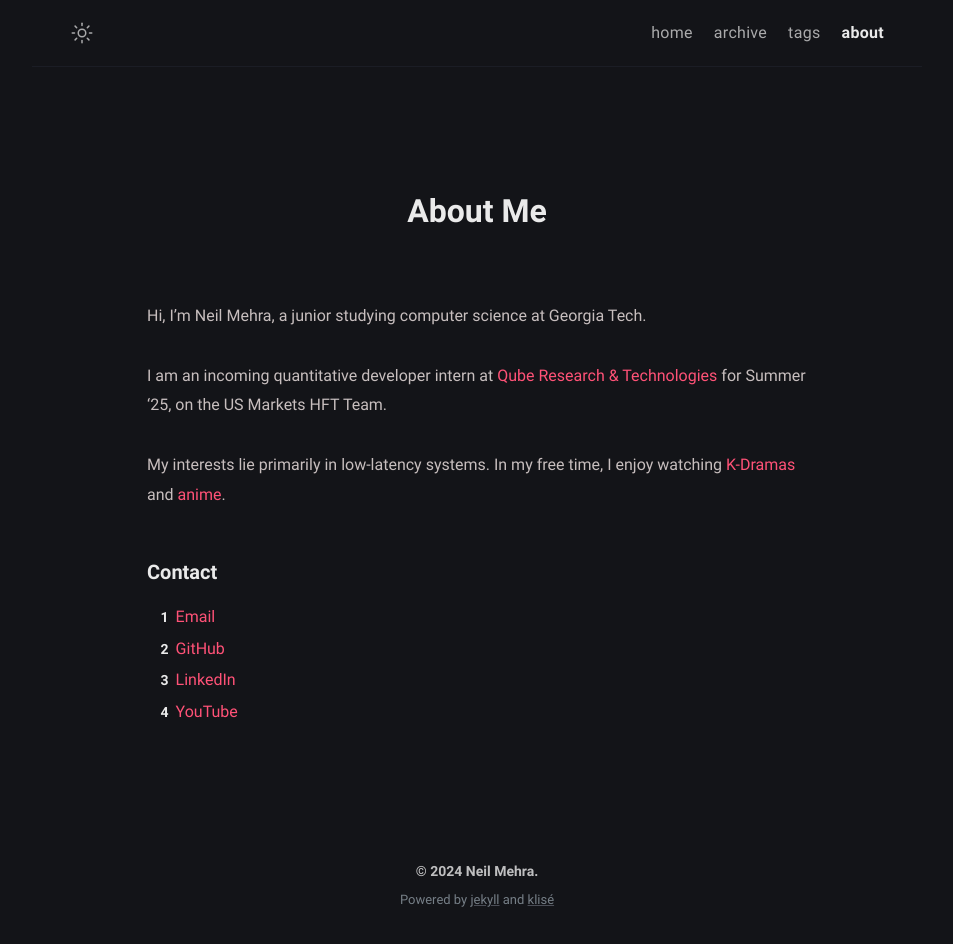
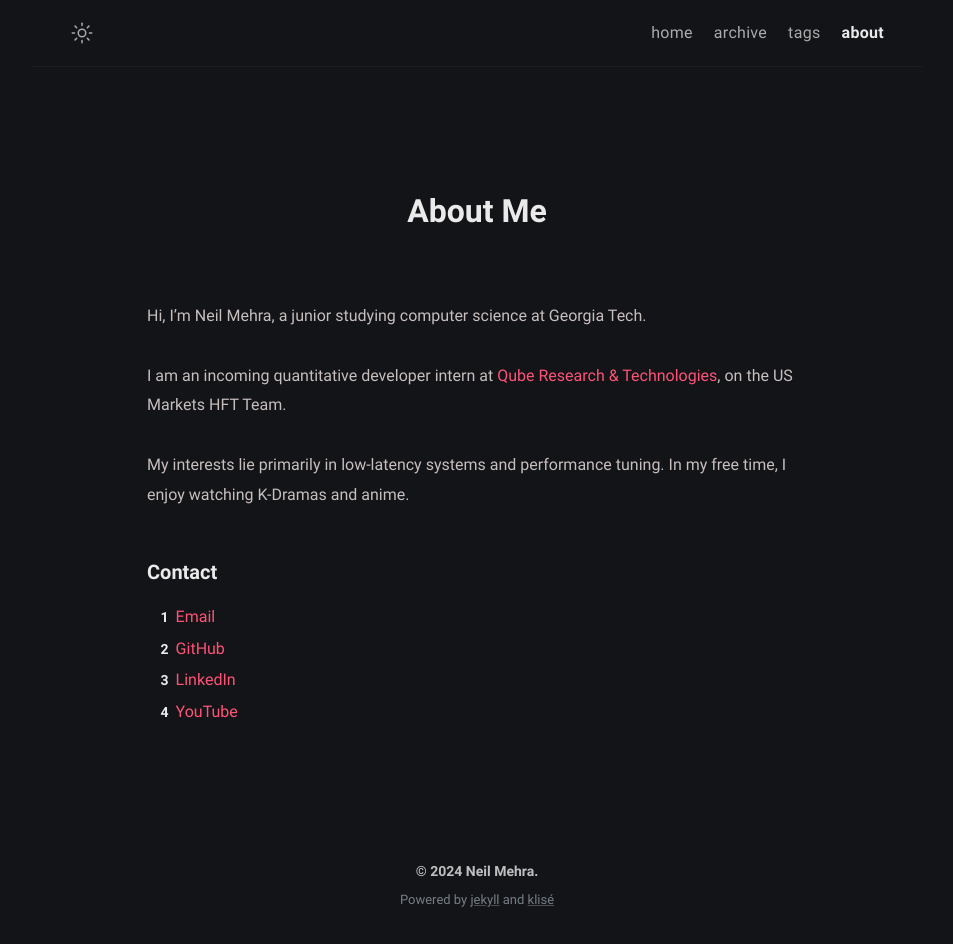
Before and after one commit to neilmehra/blog, a Jekyll site: the page built from about.md, in a window 1280 px wide. Shown: the whole page, without its empty margins (163-1116 px from the left). Built offline with Jekyll 4.4.1, drawn with Linux system fonts in a browser that asks for light colours.

Commit message:
Update about.md

```diff
--- a/about.md
+++ b/about.md
@@ -8,14 +8,14 @@ comments: false
 
 Hi, I'm Neil Mehra, a junior studying computer science at Georgia Tech.
 
-I am an incoming quantitative developer intern at [Qube Research & Technologies](https://www.qube-rt.com/) for Summer '25,
+I am an incoming quantitative developer intern at [Qube Research & Technologies](https://www.qube-rt.com/),
 on the US Markets HFT Team.
 
-My interests lie primarily in low-latency systems. In my free time, I enjoy watching [K-Dramas](https://mydramalist.com/profile/koawa) and [anime](https://myanimelist.net/profile/asiank0ala).
+My interests lie primarily in low-latency systems and performance tuning. In my free time, I enjoy watching K-Dramas and anime.
 
 #### Contact
 
 1. [Email](mailto:neilmehra@outlook.com)
-2. [GitHub](https://github.com/AsianKoala/)
+2. [GitHub](https://github.com/neilmehra/)
 3. [LinkedIn](https://www.linkedin.com/in/nemehra/)
 4. [YouTube](https://www.youtube.com/@neilmehra_)
```
